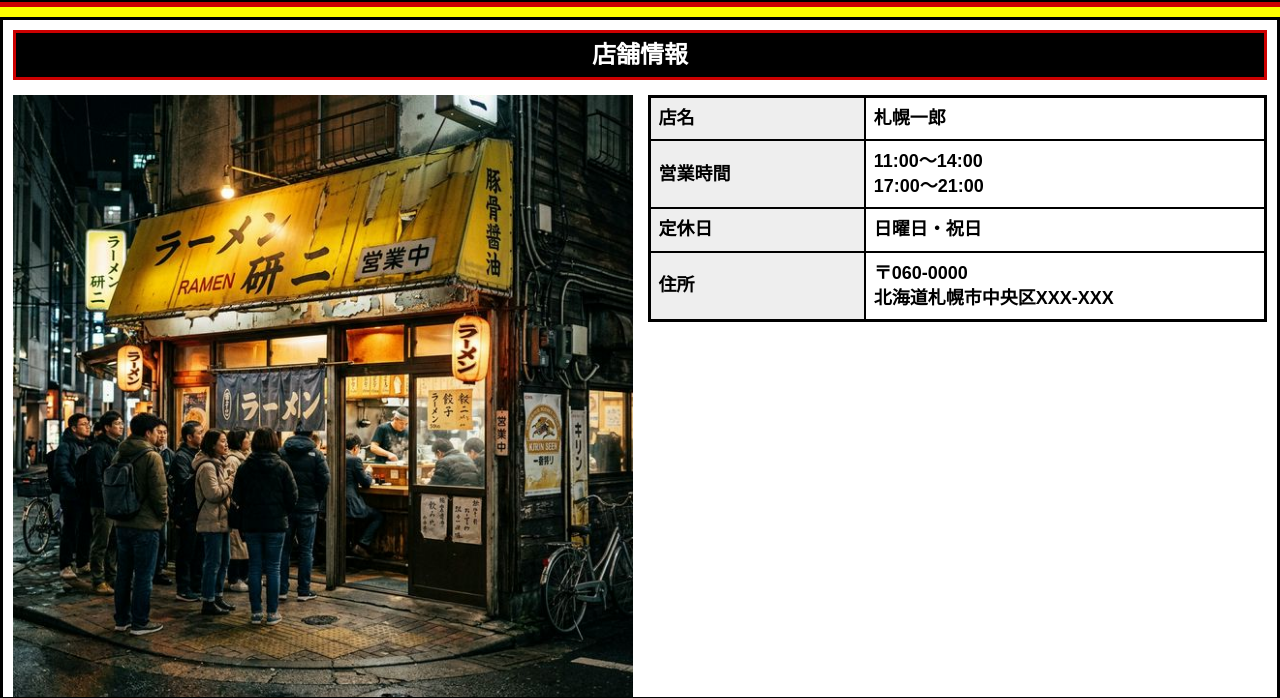
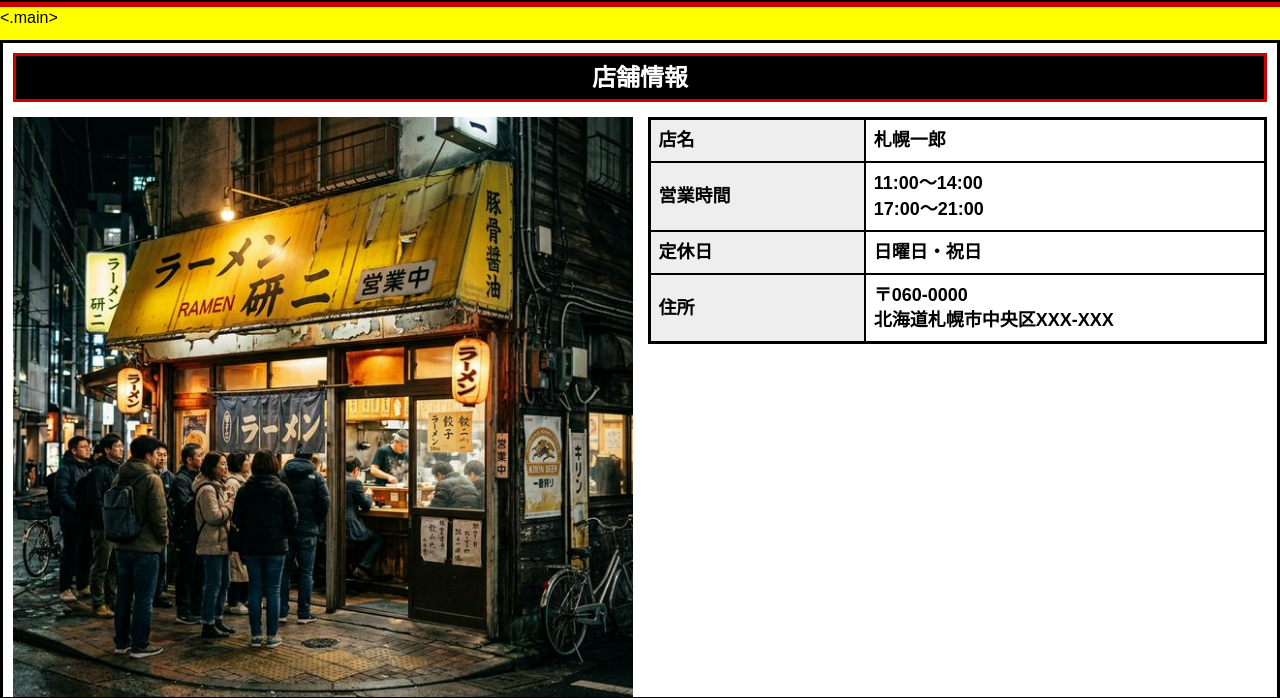
Before and after one commit to shoeigg/itiro.com, a plain HTML site: page shop.html in a window 1280 px wide. Shown: the part 47-745 px from the top of the page. Drawn offline with Linux system fonts and the light colour scheme.

Commit message:
Update shop.html

```diff
--- a/shop.html
+++ b/shop.html
@@ -27,7 +27,7 @@
         </div>
     </header>
 
-    <main>
+    <.main>
         <section class="section">
             <h2 class="section-title">店舗情報</h2>
             <div class="info-container">
@@ -61,7 +61,7 @@
             <a href="https://lin.ee/XXXX" class="btn btn-line">LINEで予約</a>
             <a href="tel:011-XXXX" class="btn btn-blue">電話する</a>
         </div>
-    </main>
+    </.main>
 
     <footer id="footer">
         <div class="footer-links">
```
